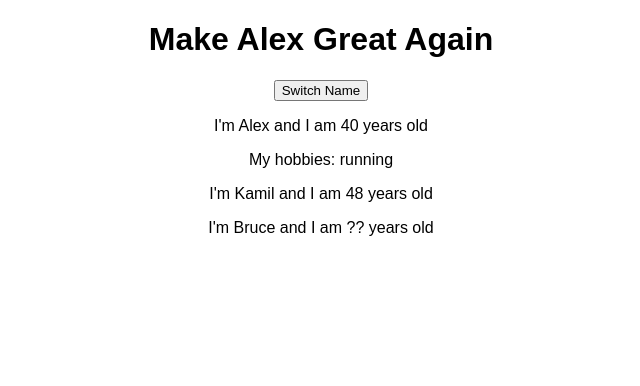
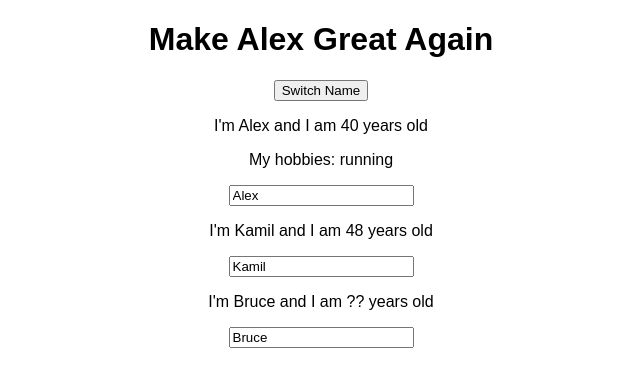
Before and after one commit to almack131216/react-cg_burger-builder, a React (Create React App) app: page / in a window 1280 px wide. Shown: the top 386 px of the page, without its empty margins (319-959 px from the left). Built offline with nearby package versions, Linux system fonts and the light colour scheme.

Commit message:
v4 | 2-way data binding

```diff
--- a/src/App.js
+++ b/src/App.js
@@ -24,6 +24,16 @@
     })
   }
 
+  nameChangedHandler = (event) => {
+    this.setState({
+      persons: [
+        {name: 'Alex', age: 21},
+        {name: event.target.value, age: 21},
+        {name: 'Bruce', age: 21}
+      ]
+    })
+  }
+
   render() {
     return (
       <div className="App">
@@ -38,7 +48,8 @@
         </Person>
         <Person
           name={this.state.persons[1].name}
-          age={this.state.persons[1].age}/>
+          age={this.state.persons[1].age}
+          changed={this.nameChangedHandler}/>
         <Person
           name={this.state.persons[2].name}
           age={this.state.persons[2].age}/>
--- a/src/Person/Person.js
+++ b/src/Person/Person.js
@@ -5,6 +5,7 @@
         <div>
             <p onClick={props.click}>I'm {props.name} and I am {props.age} years old</p>
             <p>{props.children}</p>
+            <input type="text" onChange={props.changed} value={props.name}/>
         </div>
     );
 }
```
